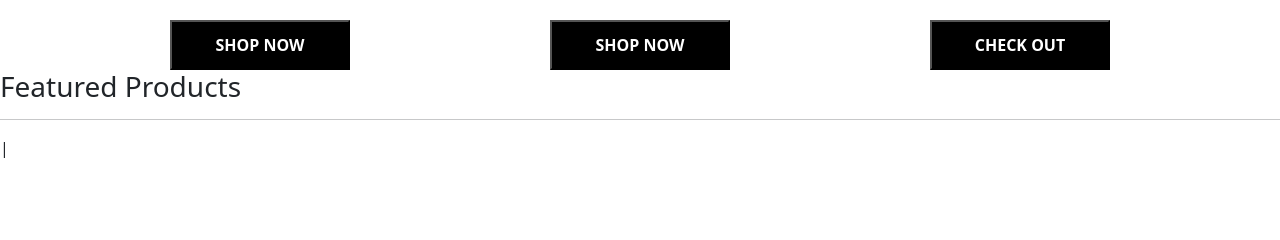
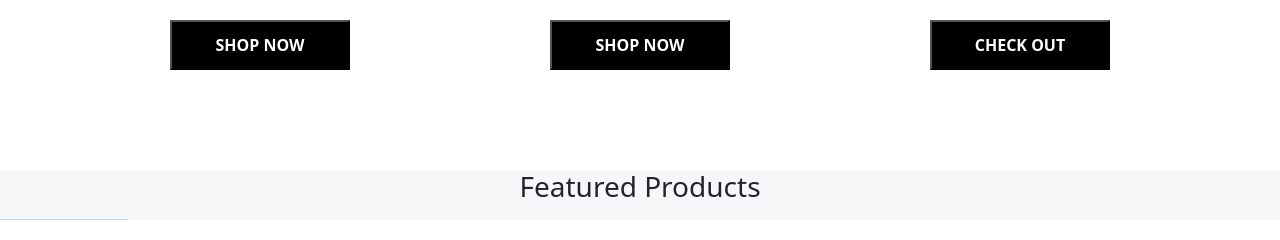
Before and after one commit to zaurkhalilli/DNK, a React (Create React App) app: page / in a window 1280 px wide. Shown: the part 1493-1733 px from the top of the page. Before the commit the page ends 1653 px from the top, so only its background shows below. Built offline with nearby package versions, Linux system fonts and the light colour scheme.

Commit message:
new adds

```diff
--- a/src/App.js
+++ b/src/App.js
@@ -9,8 +9,8 @@ const App = () => {
     <div>
       <BrowserRouter>
         <Routes>
-          <Route index path='/' element={<Home/>} />
-          <Route index path='/login' element={<Login/>} />
+          <Route index path='/' element={<Home/>}/>
+          <Route index path='/login' element={<Login/>}/>
           <Route index path='/about' element={<About/>}/>
         </Routes>
     </BrowserRouter>
--- a/src/Components/HomeProduct/Homeproduct.jsx
+++ b/src/Components/HomeProduct/Homeproduct.jsx
@@ -3,8 +3,10 @@ import styled from "../HomeProduct/Homeproduct.scss"
 const Homeproduct = () => {
   return (
     <div className='product'>
-      <h3>Featured Products</h3>
+     <div className="producthead">
+     <h3>Featured Products</h3>
       <hr />
+     </div>
     </div>
   )
 }
--- a/src/Components/HomeProduct/Homeproduct.scss
+++ b/src/Components/HomeProduct/Homeproduct.scss
@@ -1,3 +1,11 @@
 .product{
-
+    margin-top: 100px;
+    background-color: #f5f7f9;
+  .producthead{
+    text-align: center;
+    hr{
+        width: 10%;
+        color: #0084d6;
+    }
+  }
 }
```
